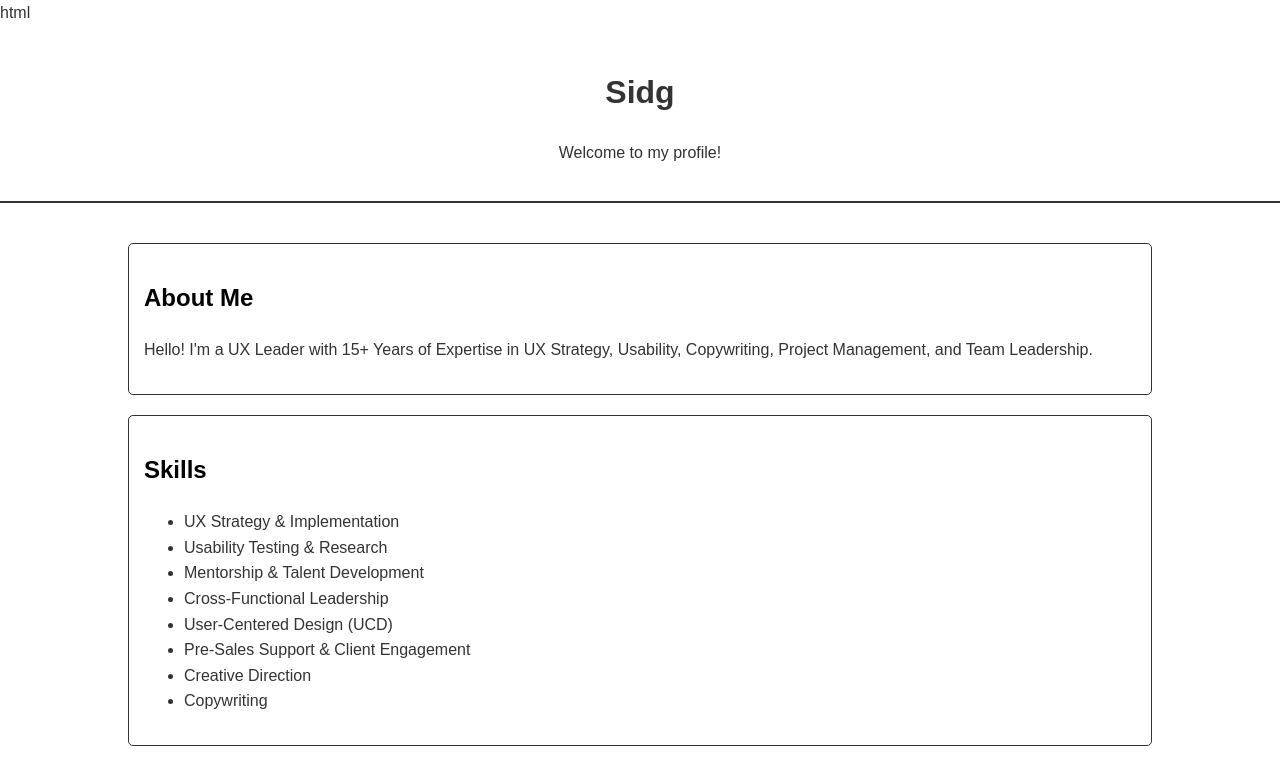
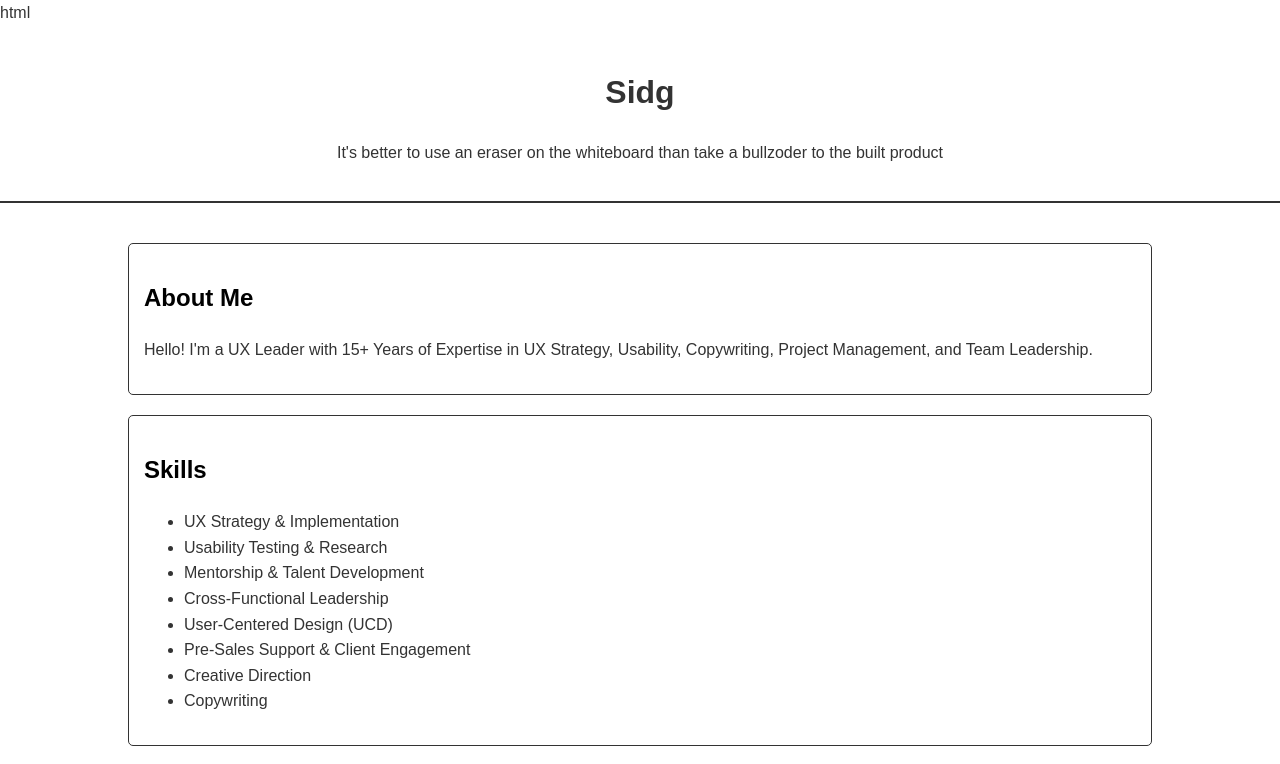
Before and after one commit to uxsid/uxsid, a plain HTML site: page default.htm in a window 1280 px wide. Shown: the top 764 px of the page. Drawn offline with Linux system fonts and the light colour scheme.

Commit message:
Update default.htm

```diff
--- a/default.htm
+++ b/default.htm
@@ -52,7 +52,7 @@ html
 
 <header>
     <h1>Sidg</h1>
-    <p>Welcome to my profile!</p>
+    <p>It's better to use an eraser on the whiteboard than take a bullzoder to the built product</p>
 </header>
 
 <div class="container">
```
